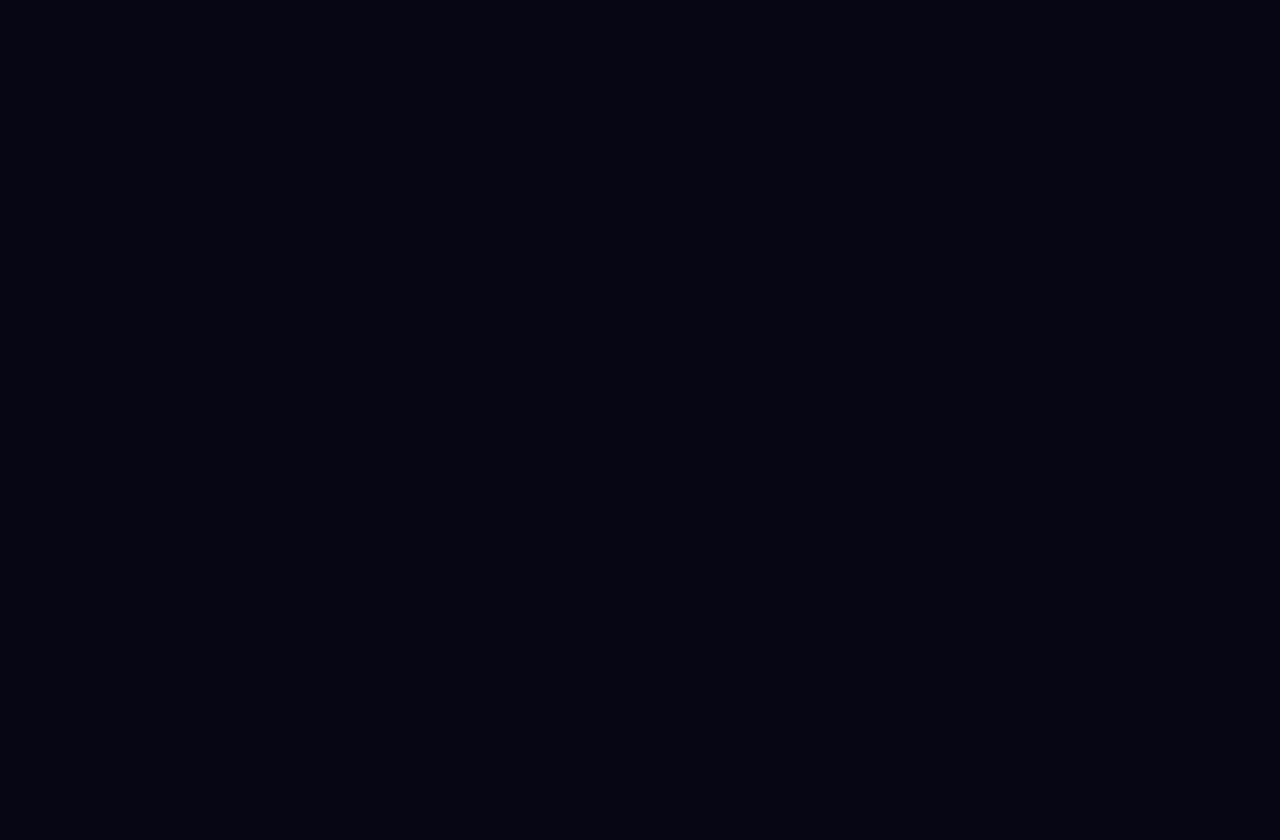
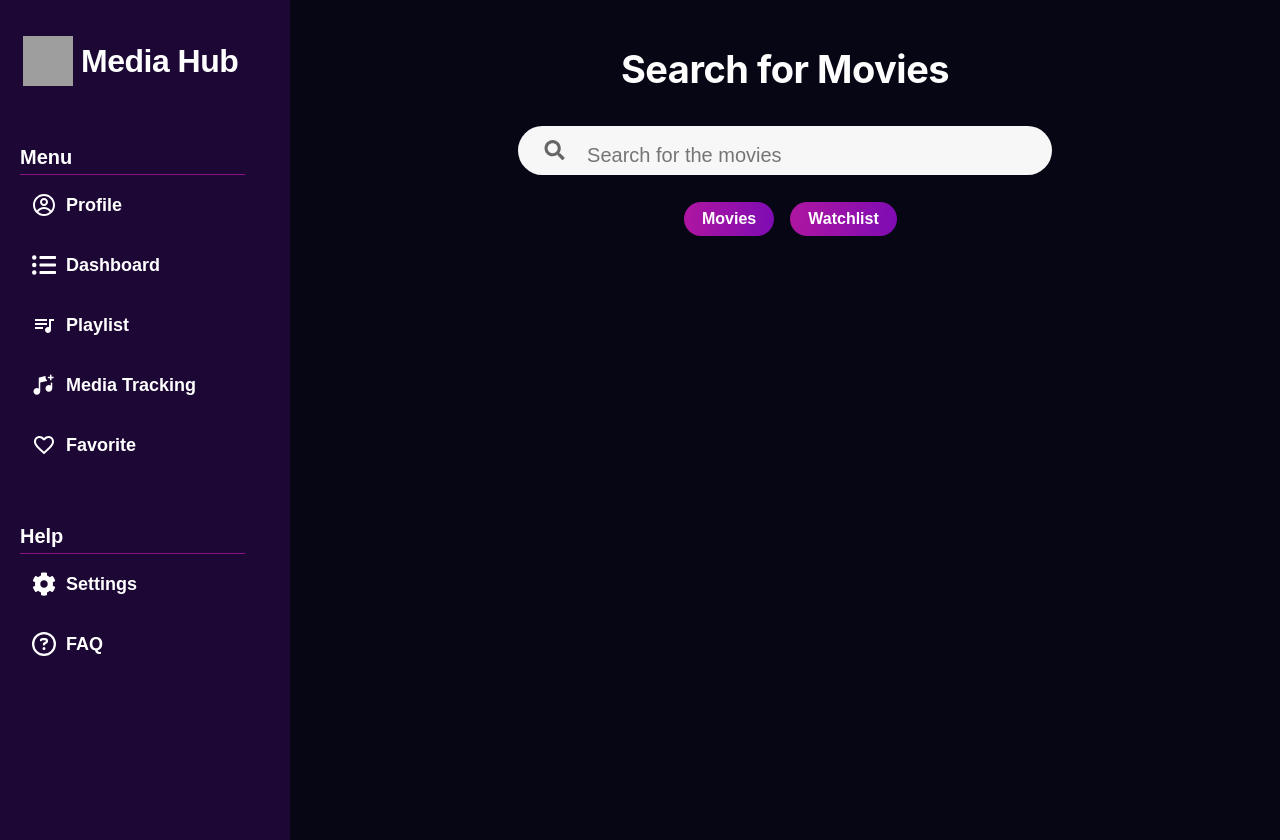
Before and after one commit to EzeArinze/Group-13-host, a React (Create React App) app: page /FetchMovies in a window 1280 px wide. Before the commit this address had no page. Before the commit the page ends 800 px from the top, so only its background shows below. Built offline with nearby package versions, Linux system fonts and the light colour scheme; grey boxes are pictures that could not be loaded.

Commit message:
search movie functionality

```diff
--- a/src/App.js
+++ b/src/App.js
@@ -9,6 +9,7 @@ import VerificationPage from "./Pages/VerificationPage";
 import Dashboard from "./Pages/Dashboard";
 import FAQ from "./Pages/FAQ";
 import Settings from "./Pages/Settings";
+import FetchMovies from "./Pages/FetchMovies";
 import "./App.css";
 
 function App() {
@@ -26,6 +27,7 @@ function App() {
           <Route path="MediaTracking" element={<MediaTracking />} />
           <Route path="FAQ" element={<FAQ />} />
           <Route path="Settings" element={<Settings />} />
+          <Route path="/FetchMovies" element={<FetchMovies />} />
         </Routes>
       </BrowserRouter>
     </div>
--- a/src/Pages/Dashboard.js
+++ b/src/Pages/Dashboard.js
@@ -4,6 +4,7 @@ import "../Pages/Dashboard.css";
 import Card from "../Components/Card";
 import Modal from "../Components/Modal";
 import { useState } from "react";
+import { useNavigate } from "react-router";
 
 function Dashboard() {
   return (
@@ -52,12 +53,13 @@ function Description() {
 
 function Recommended() {
   const [showModal, setShowModal] = useState(false);
+  const navigate = useNavigate();
 
   function handleAddMusic() {
     alert("card clicked");
   }
   function handleAddMovie() {
-    alert("card clicked");
+    navigate("/FetchMovies");
   }
   function handleIntegrate() {
     setShowModal(true);
--- /dev/null
+++ b/src/Pages/FetchMovies.css
@@ -0,0 +1,177 @@
+.fetchmovies {
+  display: flex;
+}
+
+.movie-section {
+  margin: 0 auto;
+  width: 70%;
+}
+
+.content-wrapper {
+  margin: 0 auto;
+  padding: 12px 0;
+  width: 100%;
+  /* background-color: var(--background-dark-theme-02, #070615); */
+  display: flex;
+  align-items: center;
+  justify-content: center;
+  /* padding: 30px 40px; */
+}
+
+.content-container {
+  display: flex;
+  align-items: center;
+  flex-direction: column;
+  width: 100%;
+  max-width: 1043px;
+  /* background-color: aqua; */
+  /* margin-top: 33px; */
+}
+
+.section-title {
+  color: var(--text-Primary-text-02, #fefefe);
+  letter-spacing: -0.5px;
+  /* margin: 0 auto; */
+  font: 700 38px/133% Montserrat, -apple-system, Roboto, Helvetica, sans-serif;
+}
+
+.search-container {
+  display: flex;
+  gap: 16px;
+  /* margin: 41px auto 0; */
+  padding: 0 1px;
+}
+
+.search-box {
+  display: flex;
+  gap: 8px;
+  background-color: var(--Grey-disabled-02, #f8f7f7);
+  padding: 0 19px;
+  border-radius: 80px;
+  font-size: 20px;
+  color: #000;
+  font-weight: 400;
+  letter-spacing: -0.5px;
+  line-height: 64px;
+}
+
+.search-input {
+  border-radius: 80px;
+  background-color: var(--Grey-disabled-02, #f8f7f7);
+  display: flex;
+  gap: 8px;
+  font-size: 20px;
+  color: var(--text-helper-white-theme-03, #666);
+  font-weight: 400;
+  letter-spacing: -0.5px;
+  line-height: 64px;
+  padding: 8px 19px;
+}
+
+.search-icon {
+  width: 60px;
+  aspect-ratio: 1;
+  object-fit: auto;
+  object-position: center;
+  margin: auto 0;
+}
+
+.search-text {
+  font-family: Montserrat, sans-serif;
+  margin-right: 153px;
+  background: transparent;
+  border: none;
+  outline: none;
+  color: inherit;
+  font-size: inherit;
+  width: 100%;
+}
+
+.category-container {
+  display: flex;
+  justify-content: space-between;
+  gap: 16px;
+  width: 202px;
+  margin-top: 27px;
+}
+
+.category-button {
+  font-size: 16px;
+  font-weight: 600;
+  border: none;
+  border-radius: 64px;
+  padding: 8px 18px;
+  /* background-color: transparent; */
+  background: var(
+    --Button-Primary-button-and-link,
+    linear-gradient(94deg, #b5179e -13.04%, #7209b7 124.22%)
+  );
+  color: var(--background-light-theme-01, #fefefe);
+}
+
+/* General styles for the list */
+.list {
+  width: 80%;
+  margin: 0 auto;
+  list-style: none;
+  padding: 0;
+  display: flex;
+  flex-wrap: wrap;
+  gap: 20px;
+  justify-content: center;
+  max-height: 60vh;
+  overflow-y: auto;
+  /* border: 1px solid #ddd;  */
+  padding-top: 6px;
+  -ms-overflow-style: none; /* Hide scrollbar for Internet Explorer and Edge */
+  scrollbar-width: none;
+}
+
+.list::-webkit-scrollbar {
+  display: none; /* Hide scrollbar for Chrome, Safari, and Opera */
+}
+
+/* Individual movie items */
+.listed {
+  background-color: #f9f9f9;
+  border: 1px solid #ddd;
+  border-radius: 8px;
+  overflow: hidden;
+  width: 200px;
+  height: 300px;
+  text-align: center;
+  box-shadow: 0 4px 8px rgba(0, 0, 0, 0.1);
+  transition: transform 0.3s, box-shadow 0.3s;
+}
+
+/* Hover effect for movie items */
+.listed:hover {
+  transform: translateY(-5px);
+  box-shadow: 0 8px 16px rgba(0, 0, 0, 0.2);
+}
+
+/* Movie poster images */
+.listed img {
+  width: 100%;
+  /* height: auto; */
+  height: 60%;
+}
+
+/* Movie title */
+.listed h3 {
+  font-size: 2em;
+  padding: 2px 0;
+  color: #333;
+}
+
+/* Additional movie info */
+/* .listed div {
+  padding: 2px;
+} */
+
+/* Year span */
+.listed p span {
+  font-size: 1.8rem;
+  font-weight: bold;
+  color: #555;
+}
--- /dev/null
+++ b/src/Pages/FetchMovies.js
@@ -0,0 +1,100 @@
+import React, { useState, useEffect } from "react";
+import { FaSearch } from "react-icons/fa";
+import NavBar from "../Components/NavBar";
+import "./FetchMovies.css";
+
+function SearchMovies() {
+  const [movies, setMovies] = useState([]);
+  const [search, setSearch] = useState("");
+
+  useEffect(() => {
+    if (search.trim() === "") {
+      setMovies([]);
+      return;
+    }
+
+    const fetchMovies = async () => {
+      try {
+        const response = await fetch(
+          `http://www.omdbapi.com/?apikey=4617dbc&s=${search}`
+        );
+        const data = await response.json();
+        if (data.Response === "True") {
+          setMovies(data.Search);
+        } else {
+          setMovies([]);
+        }
+      } catch (error) {
+        console.error("Error fetching data: ", error);
+        setMovies([]);
+      }
+    };
+
+    fetchMovies();
+  }, [search]);
+
+  return (
+    <div className="fetchmovies">
+      <NavBar />
+      <div className="movie-section">
+        <section className="content-wrapper">
+          <div className="content-container">
+            <h1 className="section-title">Search for Movies</h1>
+            <Search search={search} setSearch={setSearch} />
+            <div className="category-container">
+              <button className="category-button">Movies</button>
+              <button className="category-button">Watchlist</button>
+            </div>
+          </div>
+        </section>
+
+        <section>
+          <MovieList movies={movies} />
+        </section>
+      </div>
+    </div>
+  );
+}
+
+function Search({ search, setSearch }) {
+  return (
+    <div className="search-container">
+      <div className="search-input">
+        <FaSearch className="search-icon" />
+        <input
+          type="text"
+          className="search-text"
+          placeholder="Search for the movies"
+          value={search}
+          onChange={(e) => setSearch(e.target.value)}
+        />
+      </div>
+    </div>
+  );
+}
+
+function MovieList({ movies }) {
+  return (
+    <ul className="list">
+      {movies?.map((movie) => (
+        <Movie movie={movie} key={movie.imdbID} />
+      ))}
+    </ul>
+  );
+}
+
+function Movie({ movie }) {
+  return (
+    <li className="listed">
+      <img src={movie.Poster} alt={`${movie.Title} poster`} />
+      <h3>{movie.Title}</h3>
+      <div>
+        <p>
+          <span>{movie.Year}</span>
+        </p>
+      </div>
+    </li>
+  );
+}
+
+export default SearchMovies;
```
